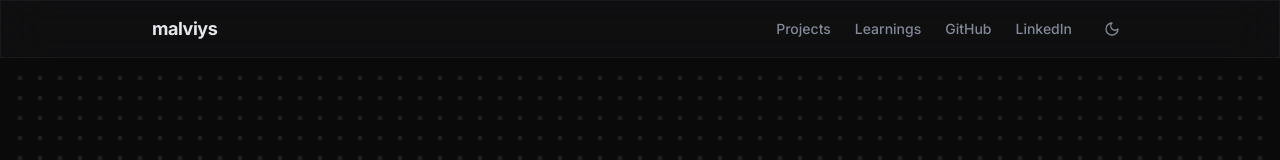
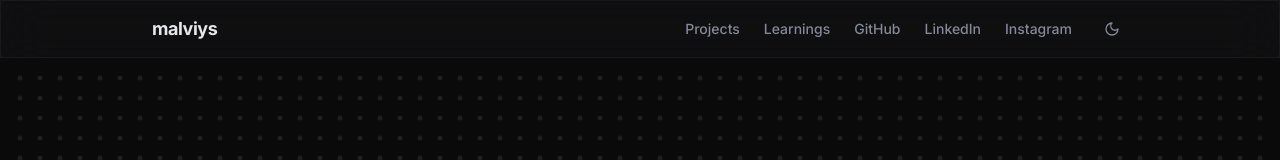
Before and after one commit to malviys/portfolio, a Next.js app: page / in a window 1280 px wide. Shown: the top 160 px of the page. Built offline with nearby package versions, Linux system fonts and the light colour scheme.

Commit message:
feat(portfolio): add instagram profile link across header, footer, and metadata

```diff
--- a/src/app/layout.tsx
+++ b/src/app/layout.tsx
@@ -84,7 +84,7 @@ const jsonLd = {
   sameAs: [
     "https://github.com/malviys",
     "https://www.linkedin.com/in/malviys",
-    "https://www.instagram.com/ma1viys",
+    "https://www.instagram.com/ma1viys?igsh=MTBuenViejl5MmxsMA==",
   ],
   email: "saurabhmalvia997@gmail.com",
 };
--- a/src/app/shared/footer.tsx
+++ b/src/app/shared/footer.tsx
@@ -22,7 +22,7 @@ const socials = [
   },
   {
     label: "Instagram",
-    href: "https://www.instagram.com/ma1viys",
+    href: "https://www.instagram.com/ma1viys?igsh=MTBuenViejl5MmxsMA==",
     icon: Instagram,
     title: "Instagram",
   },
--- a/src/app/shared/header.tsx
+++ b/src/app/shared/header.tsx
@@ -26,6 +26,11 @@ export default function Header() {
     { href: "/blog", label: "Learnings" },
     { href: "https://www.github.com/malviys", label: "GitHub", external: true },
     { href: "https://www.linkedin.com/in/malviys", label: "LinkedIn", external: true },
+    {
+      href: "https://www.instagram.com/ma1viys?igsh=MTBuenViejl5MmxsMA==",
+      label: "Instagram",
+      external: true,
+    },
   ];
 
   return (
```
